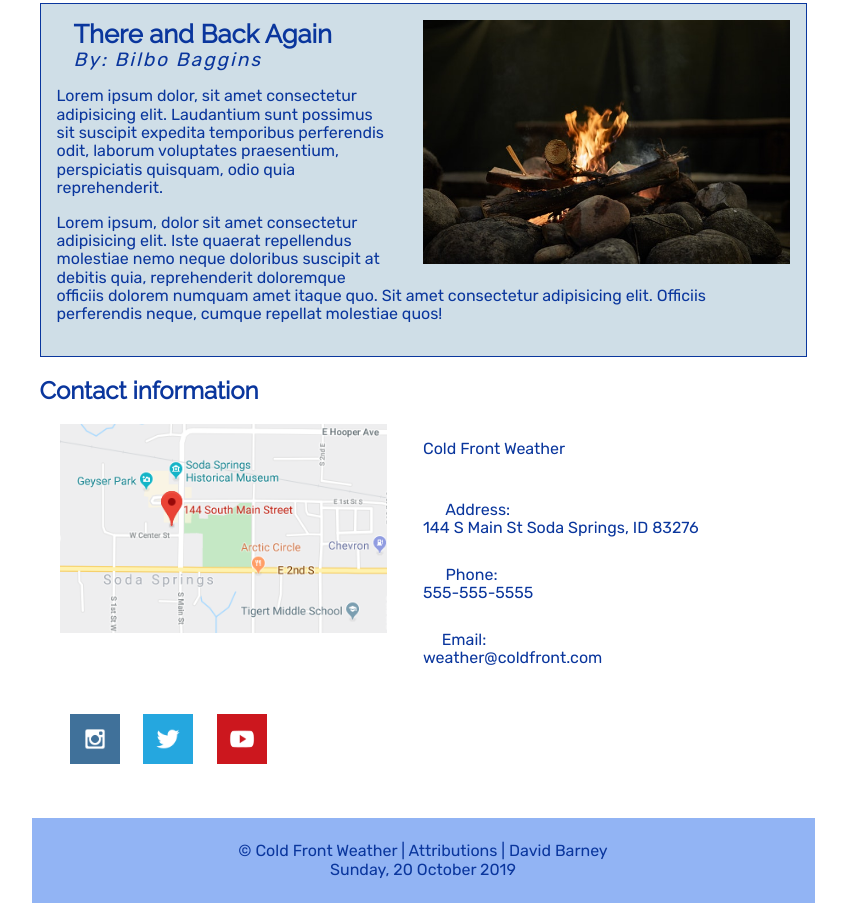
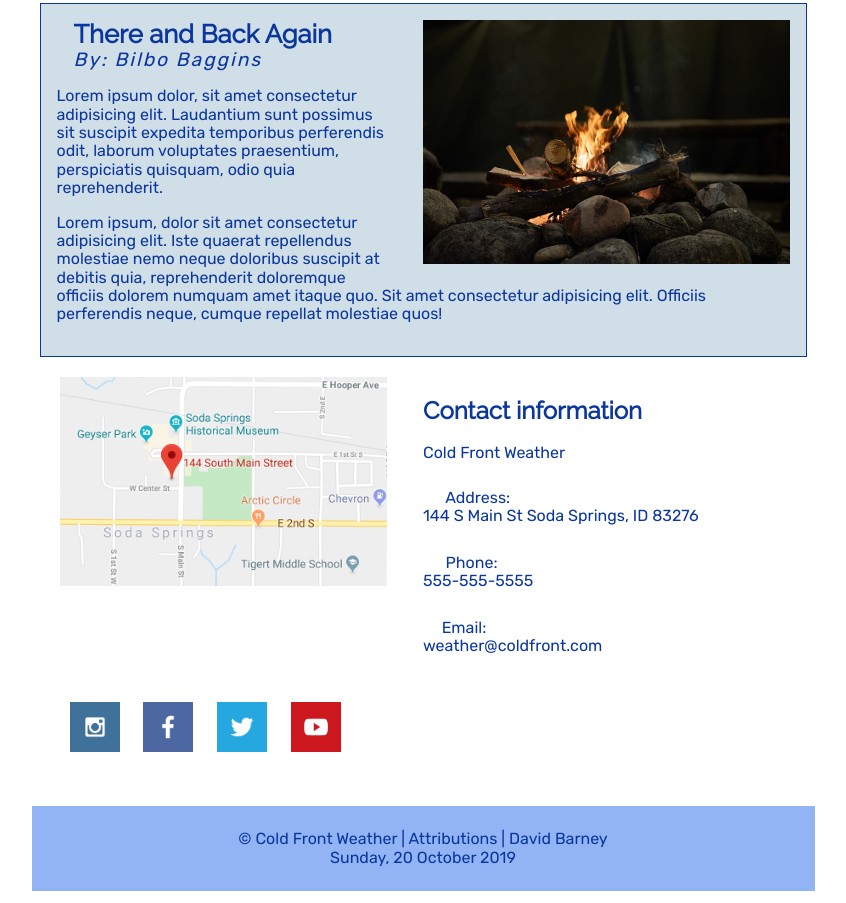
Before and after one commit to rabidjackalope/rabidjackalope.github.io, a plain HTML site: page lesson5/preston-5.html in a window 1280 px wide. Shown: the part 818-1721 px from the top of the page, without its empty margins (217-1063 px from the left). Drawn offline with Linux system fonts and the light colour scheme.

Commit message:
Contact info updates and mods

```diff
--- a/lesson5/css/medium.css
+++ b/lesson5/css/medium.css
@@ -110,6 +110,5 @@
         display: block;
         width: 90%;
         margin: 0px;
-        grid-area: 3 / 2 / 1 / 1;
     }
 }
--- a/lesson5/preston-5.html
+++ b/lesson5/preston-5.html
@@ -123,11 +123,11 @@
 
 		</section>
 
-		<h2>Contact information</h2>
-
 		<section class="contact">
 			<img class="map" src="/lesson5/images/map-of-soda-springs.png"
 				alt="Map of downtown Soda Springs with the business address pinned.">
+			<div class="info">
+				<h2>Contact information</h2>
 				<p>Cold Front Weather</p>
 				<p><i class="material-icons">&#xe55e;</i> Address:<br>
 					144 S Main St Soda Springs, ID 83276<br><br>
@@ -135,11 +135,12 @@
 					555-555-5555<br><br>
 					<i class="material-icons">&#xe0be;</i>Email:<br>
 					weather@coldfront.com</p>
+			</div>
 			<div class="socialmedia">
 				<a href="https://www.instagram.com" target="_blank"><img
 						src="/lesson5/images/instagram.png" alt="instagram icon"></a>
-				<a href="https://www.facebook.com" target="_blank">
-					<imgs src="/lesson5/images/facebook.png" alt="facebook icon"></a>
+				<a href="https://www.facebook.com" target="_blank"><img
+						src="/lesson5/images/facebook.png" alt="facebook icon"></a>
 				<a href="https://www.twitter.com" target="_blank"><img
 						src="/lesson5/images/twitter.png" alt="twitter icon"></a>
 				<a href="https://www.youtube.com" target="_blank"><img
```
Lines whose indentation alone changed are shown as unchanged.
